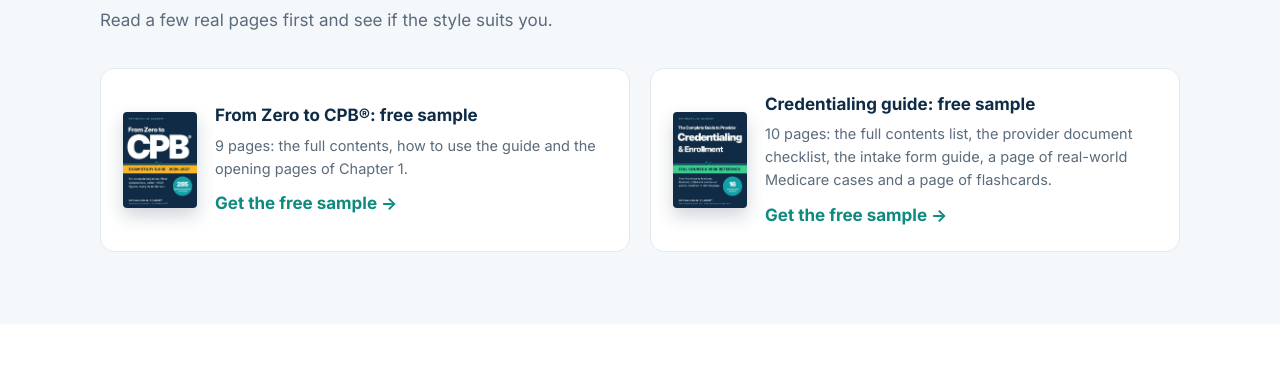
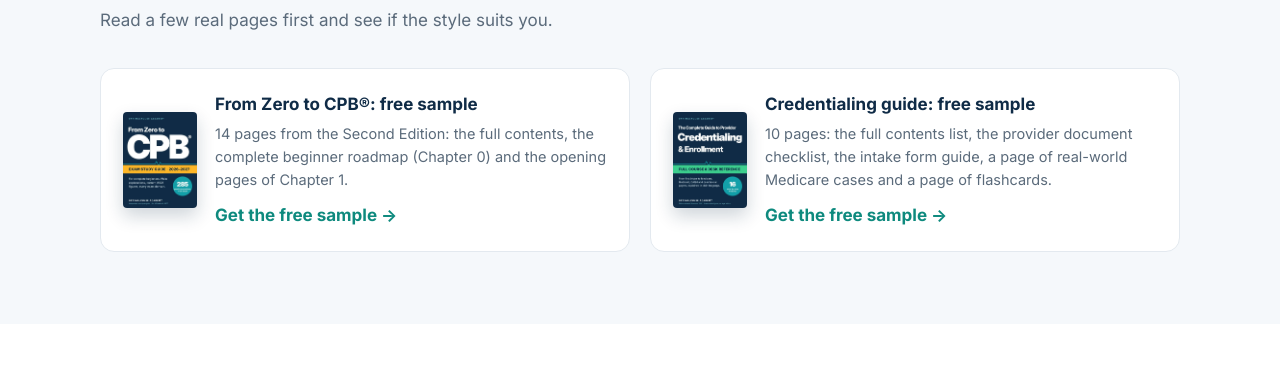
Before and after one commit to optimalpulseacademy/optimalpulseacademy.github.io, a plain HTML site: page index.html in a window 1280 px wide. Shown: the part 2472-2846 px from the top of the page. Drawn offline with Linux system fonts and the light colour scheme.

Commit message:
Home: CPB free sample is now 14 pages (Second Edition)

```diff
--- a/index.html
+++ b/index.html
@@ -276,7 +276,7 @@ a.gumroad-button .gumroad-button-logo,a.gumroad-button span.logo-full{display:no
 <h2>Free samples</h2>
 <p class="sub">Read a few real pages first and see if the style suits you.</p>
 <div class="samples">
-<div class="sbox"><img src="/cpb-cover-a.jpg" alt=""><div><h3>From Zero to CPB&reg;: free sample</h3><p>9 pages: the full contents, how to use the guide and the opening pages of Chapter 1.</p><a class="link gumroad-button" href="https://optimalpulse.gumroad.com/l/ghijol">Get the free sample &rarr;</a></div></div>
+<div class="sbox"><img src="/cpb-cover-a.jpg" alt=""><div><h3>From Zero to CPB&reg;: free sample</h3><p>14 pages from the Second Edition: the full contents, the complete beginner roadmap (Chapter 0) and the opening pages of Chapter 1.</p><a class="link gumroad-button" href="https://optimalpulse.gumroad.com/l/ghijol">Get the free sample &rarr;</a></div></div>
 <div class="sbox"><img src="/cred-cover.jpg" alt=""><div><h3>Credentialing guide: free sample</h3><p>10 pages: the full contents list, the provider document checklist, the intake form guide, a page of real-world Medicare cases and a page of flashcards.</p><a class="link gumroad-button" href="https://optimalpulse.gumroad.com/l/qikms">Get the free sample &rarr;</a></div></div>
 </div>
 </div>
```
